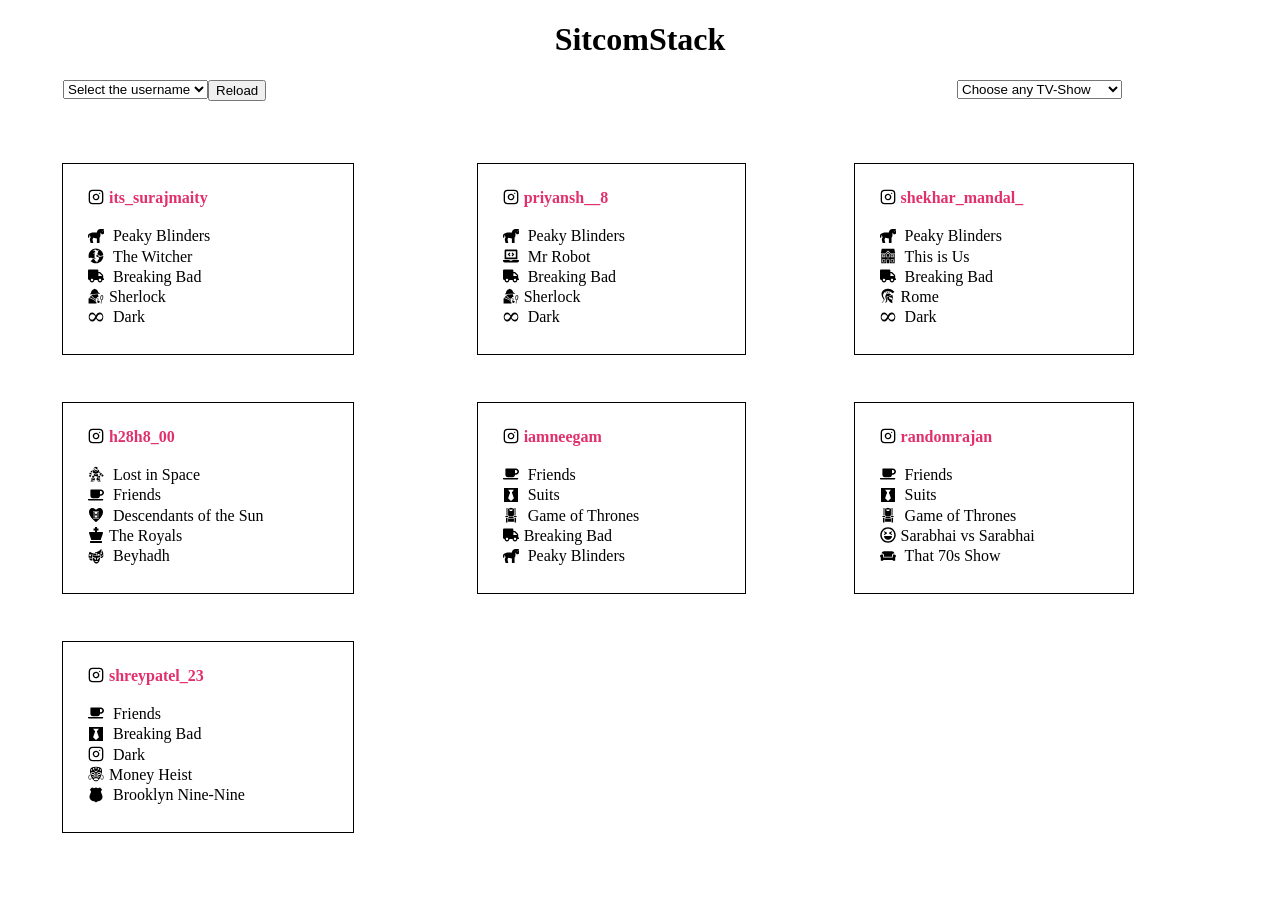
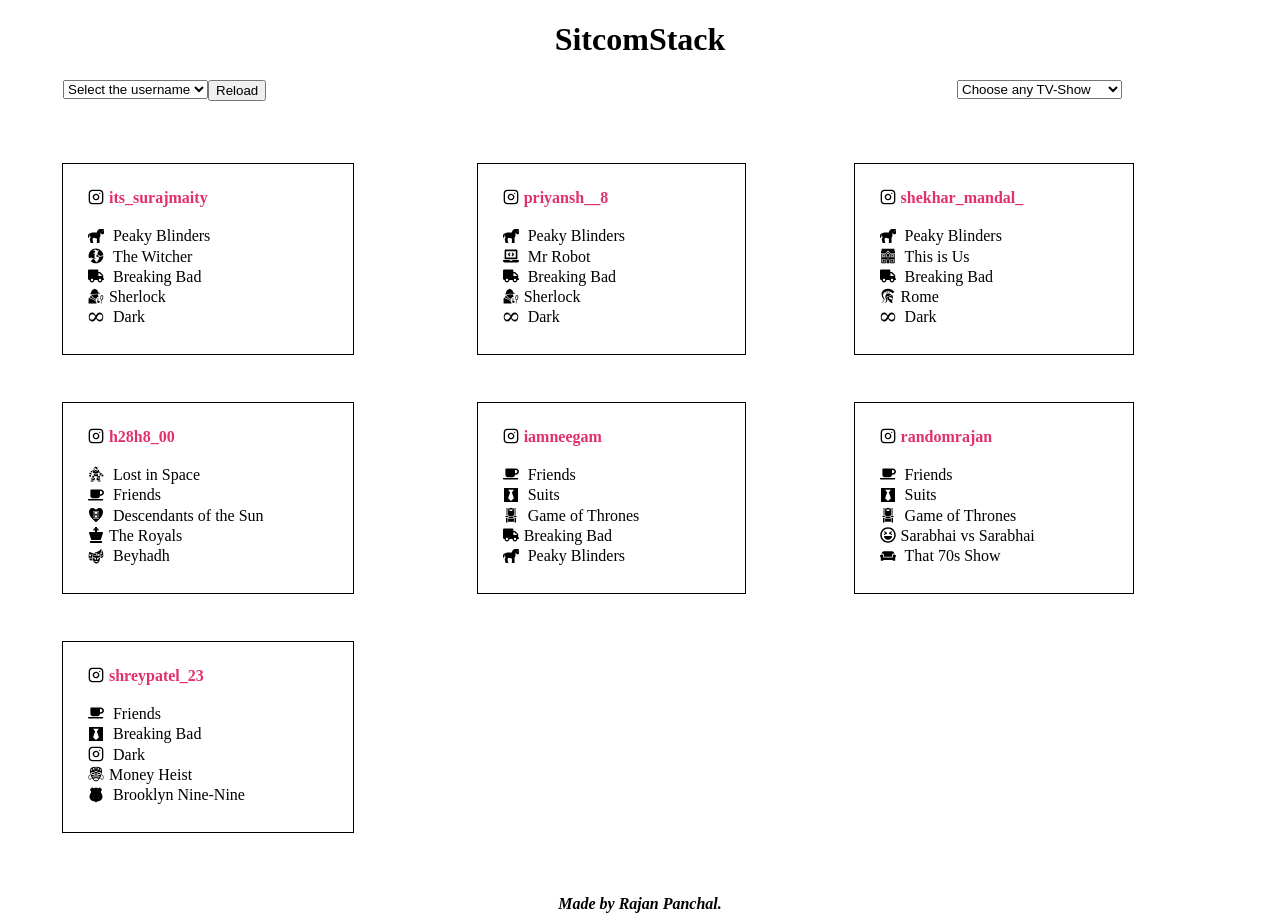
Before and after one commit to randomrajan/sitcomstack, a React (Create React App) app: page / in a window 1280 px wide. Before the commit the page ends 895 px from the top, so only its background shows below. Built offline with nearby package versions, Linux system fonts and the light colour scheme.

Commit message:
commit now

```diff
--- a/src/App.css
+++ b/src/App.css
@@ -14,6 +14,12 @@
 
 .Header{
   text-align: center;
+}
+
+.Footer{
+  text-align: center;
+  font-size: medium;
+  font-style: italic;
 }
 
 .pholder{
--- a/src/App.js
+++ b/src/App.js
@@ -12,8 +12,8 @@
     if (selectedUserName !== "") {
       setTvShow(() =>
         thestack.filter((show) => show.username === selectedUserName)
-      );
-      console.log(thestack.filter((show) => show.username === selectedUserName));
+        );
+      //console.log(thestack.filter((show) => show.username === selectedUserName));
       // for(let i=0;i<10;i++){
       //   if(thestack[i].username === selectedUserName){
       //     setTvShow(() =>
@@ -23,20 +23,31 @@
 
     }
   }, [selectedUserName]);
-  useEffect(() => {
+   useEffect(() => {
+
       if (selectedTVShow !== "") {
-      let voila = [1,2,3,4,5,6]
-      console.log(voila.length);
-  // for(let i=0;i<10;i++){
-      setTvShow(
-      // [...thestack].forEach(item => thestack.filter((showme = [item]) => {return showme.sitcoms[item] === selectedTVShow}))
-      // voila.forEach(item =>{  thestack.filter((showme=[item]) => {return showme.sitcoms[item] === selectedTVShow})            })
+        let voila=[1,2,3,4,5,6,7,8,9]
+        let i
+        for(i=0;i<10;i++){console.log(i)}
+        let updatetvshow =()=> {
 
-        thestack.filter((showme) => showme.sitcoms[2] === selectedTVShow)
-        );
-                 // }
-      voila.forEach(i =>{console.log(thestack.filter((showme = [i]) => {return showme.sitcoms[i] === selectedTVShow}));})
-                }
+      thestack.filter((showme = [i]) => {return showme.sitcoms[i] === selectedTVShow});
+
+    }
+    setTvShow(updatetvshow);
+    for(let i in voila){
+    console.log(
+
+
+        thestack.filter((showme = [i]) => {return showme.sitcoms[i] === selectedTVShow})
+
+
+      );}
+      //return updatetvshow
+
+
+
+ }
 
 
   }, [selectedTVShow]);
@@ -49,7 +60,8 @@
   //console.log(summedArray)
   let newsummedArray = [...new Set(summedArray)];
   //console.log(newsummedArray);
-  console.log(thestack[3].sitcoms[3]);
+ // console.log(thestack[3].sitcoms);
+  //console.log(thestack.username);
   let vola = newsummedArray.map((element) => {
     return element;
   });
@@ -108,3 +120,39 @@
     </div>
   );
 }
+
+
+// let voila = [1,2,3,4,5,6]
+      // let see = voila.forEach(i => {return i})
+      // console.log(voila.length);
+      // let storeString;
+      // var i;
+      // // let mainArray = voila.forEach(i =>{thestack.filter((showme = [i]) => {return showme.sitcoms[i] === selectedTVShow});})
+      // console.log(mainArray);
+      // if (thestack.forEach((showme = [i]) => showme.sitcoms[i]) === selectedTVShow)
+      // {
+      //   console.log('yipee');
+      // }
+      // const founddd = voila.forEach(i =>{thestack.find((showme = [i]) => {return showme.sitcoms[i] === selectedTVShow});})
+      // let foundarray = []
+      // foundarray.push(voila.forEach(i =>{thestack.find((showme = [i]) => {return showme.sitcoms[i] === selectedTVShow});}))
+      // console.log(foundarray);
+      // voila.forEach(i =>{console.log(thestack.find((showme = [i]) => {return showme.sitcoms[i] === selectedTVShow}));})
+      // console.log(
+      //   thestack.find( (sit) => sit.sitcoms[2] === selectedTVShow)
+      // );
+      // for(let i=0;i<10;i++){
+
+
+      // [...thestack].forEach(item => thestack.filter((showme = [item]) => {return showme.sitcoms[item] === selectedTVShow}))
+      // voila.forEach(item =>{  thestack.filter((showme=[item]) => {return showme.sitcoms[item] === selectedTVShow})            })
+
+        // thestack.filter((showme = [voila]) => [showme.sitcoms[voila]] === selectedTVShow)
+        // voila.forEach(i =>{thestack.find((showme = [i]) => {return showme.sitcoms[i] === selectedTVShow});})
+
+        // voila.forEach(i =>{thestack.filter((showme = [i]) => {return showme.sitcoms[i] === selectedTVShow});})
+        //);
+                 // }
+      // console.log(thestack.filter((showme) => showme.sitcoms[showme] === selectedTVShow));
+      // console.log(
+      //   thestack.flatMap(x => x.filter((showme=[x])=>{return showme.sitcoms[x] === selectedTVShow}))
--- a/src/Dropdown.js
+++ b/src/Dropdown.js
@@ -17,7 +17,7 @@
             return {
                 namez: prevState.list
             }
-            console.log(list)
+            // console.log(list)
         })
     };
 
--- /dev/null
+++ b/src/Footer.js
@@ -0,0 +1,10 @@
+import React from 'react'
+import './App.css'
+
+function Footer(){
+    return(
+        <h1 className = "Footer">Made by Rajan Panchal.</h1>
+    );
+}
+
+export default Footer;
--- a/src/Main.js
+++ b/src/Main.js
@@ -1,6 +1,7 @@
 import React from 'react'
 import App from './App'
 import Header from './Header'
+import Footer from './Footer'
 import Dropdown from './Dropdown';
 
 function Main(){
@@ -9,6 +10,7 @@
             <Header />
             {/* <Dropdown /> */}
             <App />
+            <Footer />
         </div>
     );
 }
--- a/src/Square.js
+++ b/src/Square.js
@@ -1,7 +1,7 @@
 import React, { useEffect } from "react";
 import "./App.css";
 import "./Square.css";
-import { thestack } from "./thestack";
+// import { thestack } from "./thestack";
 //import { Link } from 'react-router';
 
 function Square(props) {
--- a/src/thestack.js
+++ b/src/thestack.js
@@ -1,6 +1,7 @@
 import { FaCouch,FaRegLaughSquint, FaTruck,FaHorse,FaLaptopCode,FaCoffee,FaChessKing,FaBlackTie } from 'react-icons/fa';
 import { GiStoneThrone,GiWitchFlight,GiSherlockHolmes,GiInfinity,GiFamilyHouse, GiSpartanHelmet, GiSpaceSuit,GiEternalLove,GiDramaMasks, GiCeremonialMask, GiPoliceOfficerHead,GiPoliceBadge } from 'react-icons/gi'
 import { FiInstagram } from 'react-icons/fi'
+import React, { Component }  from 'react';
 export const thestack = [
     {
         id: 1,
```
Also changed, not shown: package.json (+8 -4 lines), 2 other files (tests, documents, lock files or other folders).
